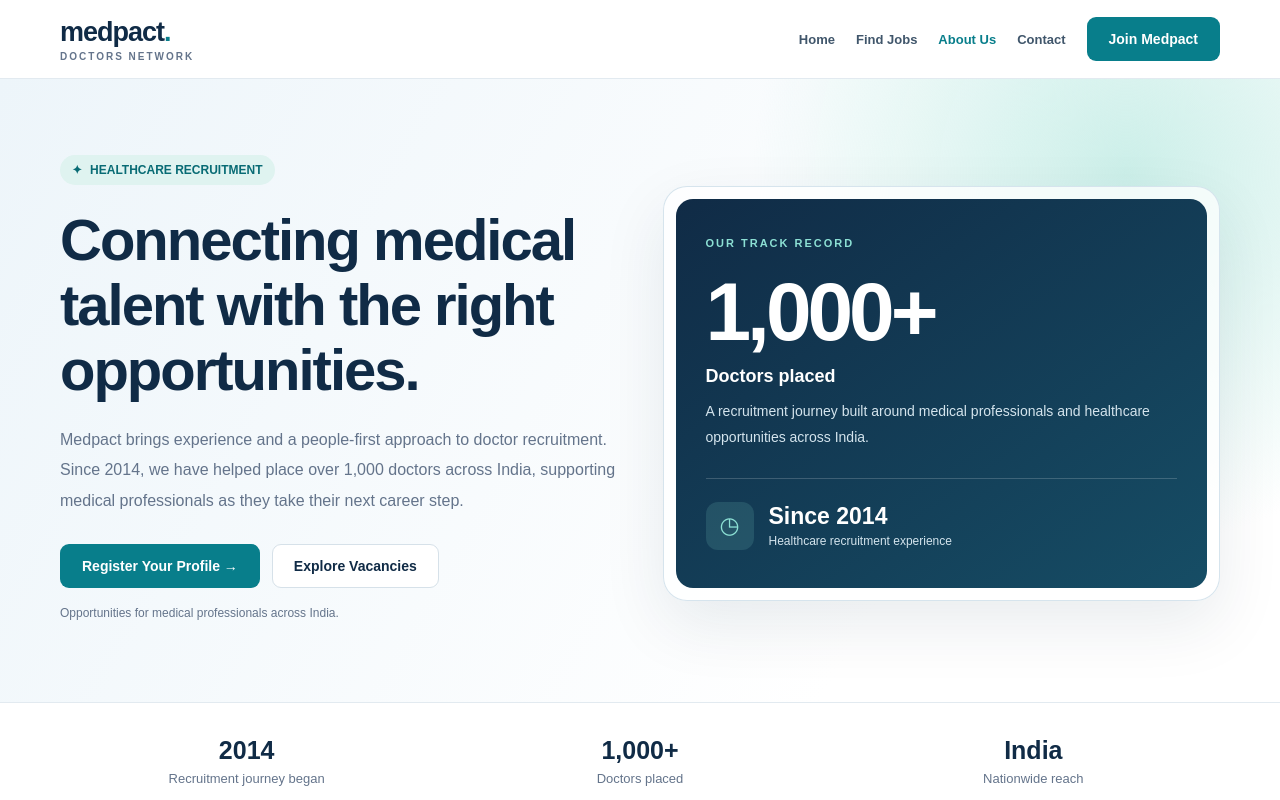
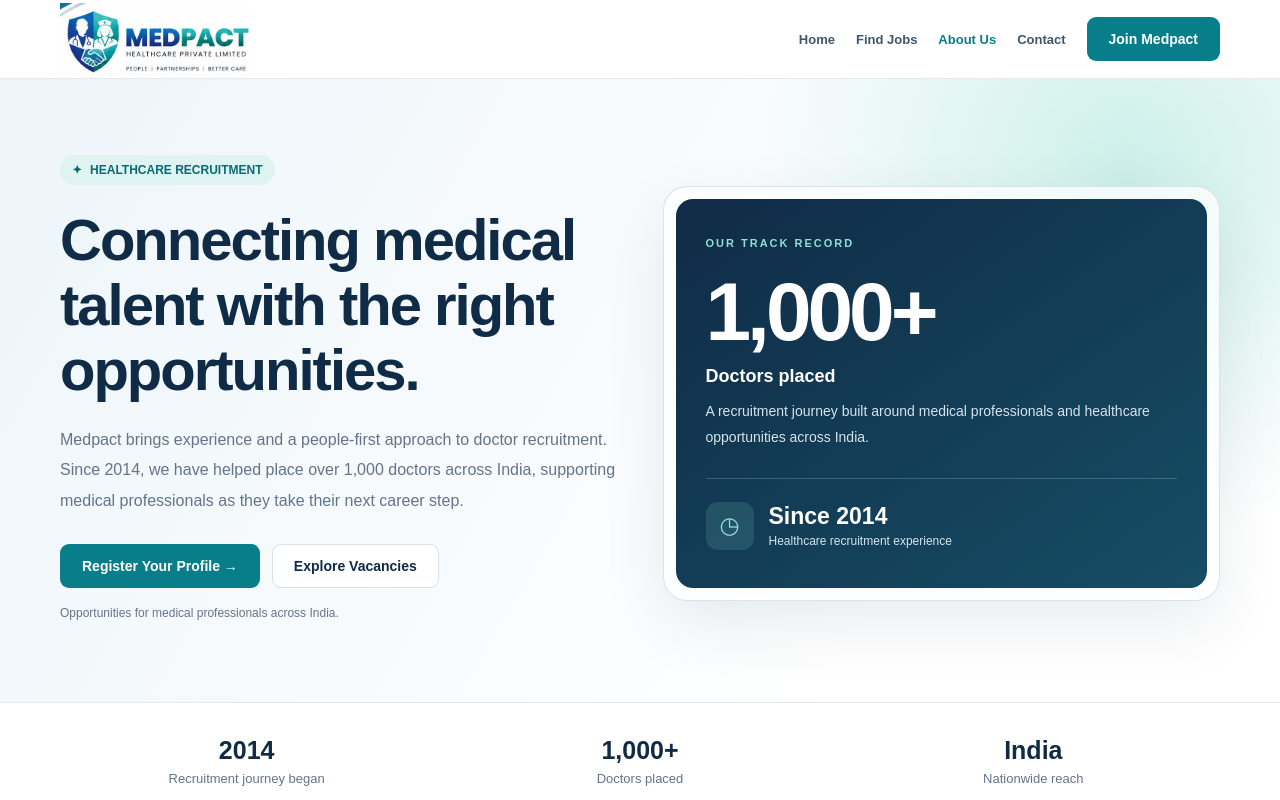
Before and after one commit to medpact/medpact-crm, a Next.js app: page /recruitment/about in a window 1280 px wide. Shown: the top 800 px of the page. Built offline with nearby package versions, Linux system fonts and the light colour scheme.

Commit message:
Update page.js

```diff
--- a/app/recruitment/about/page.js
+++ b/app/recruitment/about/page.js
@@ -136,28 +136,19 @@
             flexWrap: "wrap",
           }}
         >
-          <Link
-            href="/"
-            style={{
-              color: C.navy,
-              textDecoration: "none",
-              fontSize: 27,
-              fontWeight: 800,
-              letterSpacing: "-1px",
-            }}
-          >
-            medpact<span style={{ color: C.teal }}>.</span>
-            <div
-              style={{
-                fontSize: 10,
-                letterSpacing: 2,
-                color: C.muted,
-                marginTop: 3,
-              }}
-            >
-              DOCTORS NETWORK
-            </div>
-          </Link>
+          <Link href="/" style={{ display: "inline-flex", alignItems: "center" }}>
+  <img
+    src="/medpact-recruitment-logo.png"
+    alt="Medpact Healthcare Private Limited"
+    style={{
+      display: "block",
+      width: "190px",
+      maxWidth: "100%",
+      height: "auto",
+      objectFit: "contain",
+    }}
+  />
+</Link>
 
           <nav
             aria-label="Main navigation"
```
